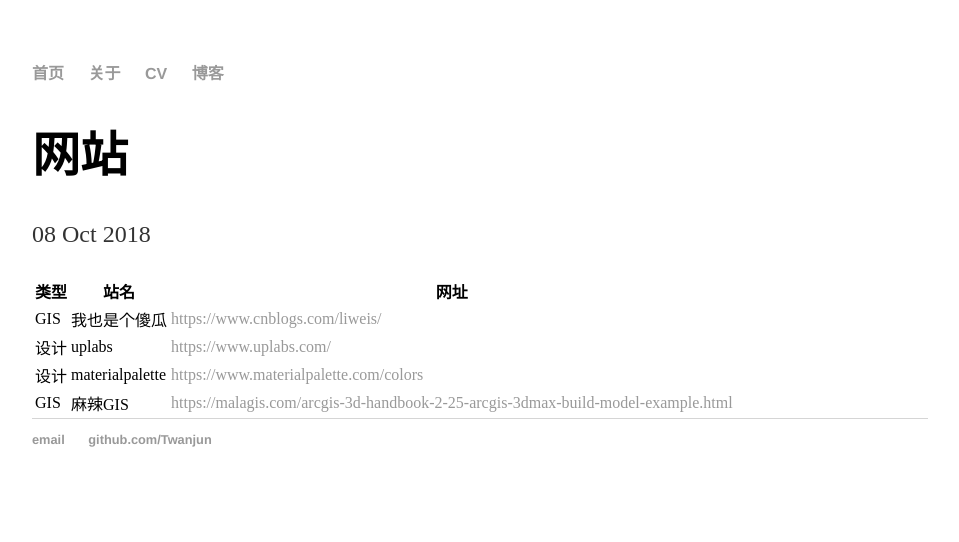
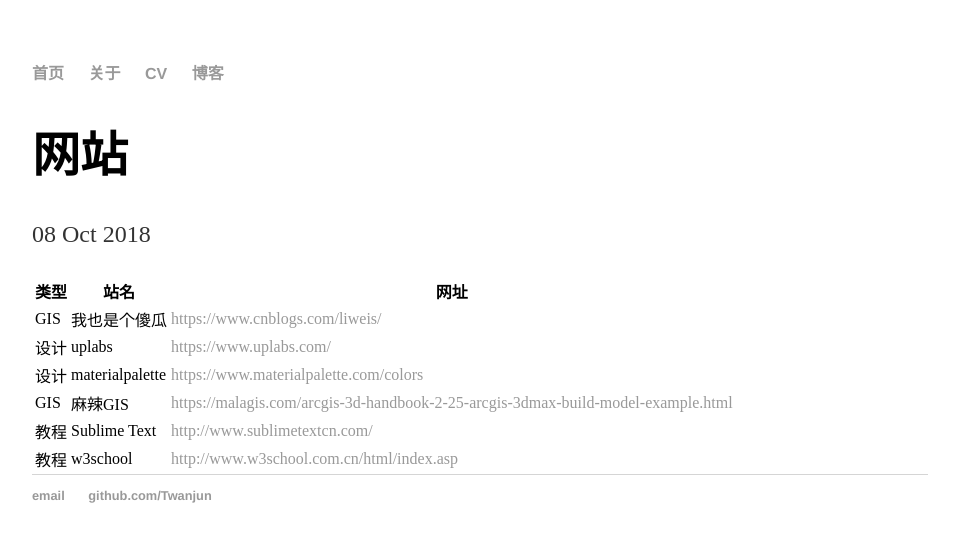
Before and after one commit to Twanjun/Twanjun.github.io, a Jekyll site: the page built from _posts/2018-10-08-site.md, in a window 1280 px wide. Shown: the top 542 px of the page, without its empty margins (160-1119 px from the left). Built offline with Jekyll 4.4.1, drawn with Linux system fonts in a browser that asks for light colours.

Commit message:
Update 2018-10-08-site.md

```diff
--- a/_posts/2018-10-08-site.md
+++ b/_posts/2018-10-08-site.md
@@ -10,3 +10,5 @@ date: 2018-10-08
 | 设计 | uplabs | [https://www.uplabs.com/](https://www.uplabs.com/) |
 | 设计 | materialpalette | [https://www.materialpalette.com/colors](https://www.materialpalette.com/colors) |
 | GIS | 麻辣GIS | [https://malagis.com/arcgis-3d-handbook-2-25-arcgis-3dmax-build-model-example.html](https://malagis.com/arcgis-3d-handbook-2-25-arcgis-3dmax-build-model-example.html) |
+| 教程 | Sublime Text | [http://www.sublimetextcn.com/](http://www.sublimetextcn.com/) |
+| 教程 | w3school | [http://www.w3school.com.cn/html/index.asp](http://www.w3school.com.cn/html/index.asp) |
```
